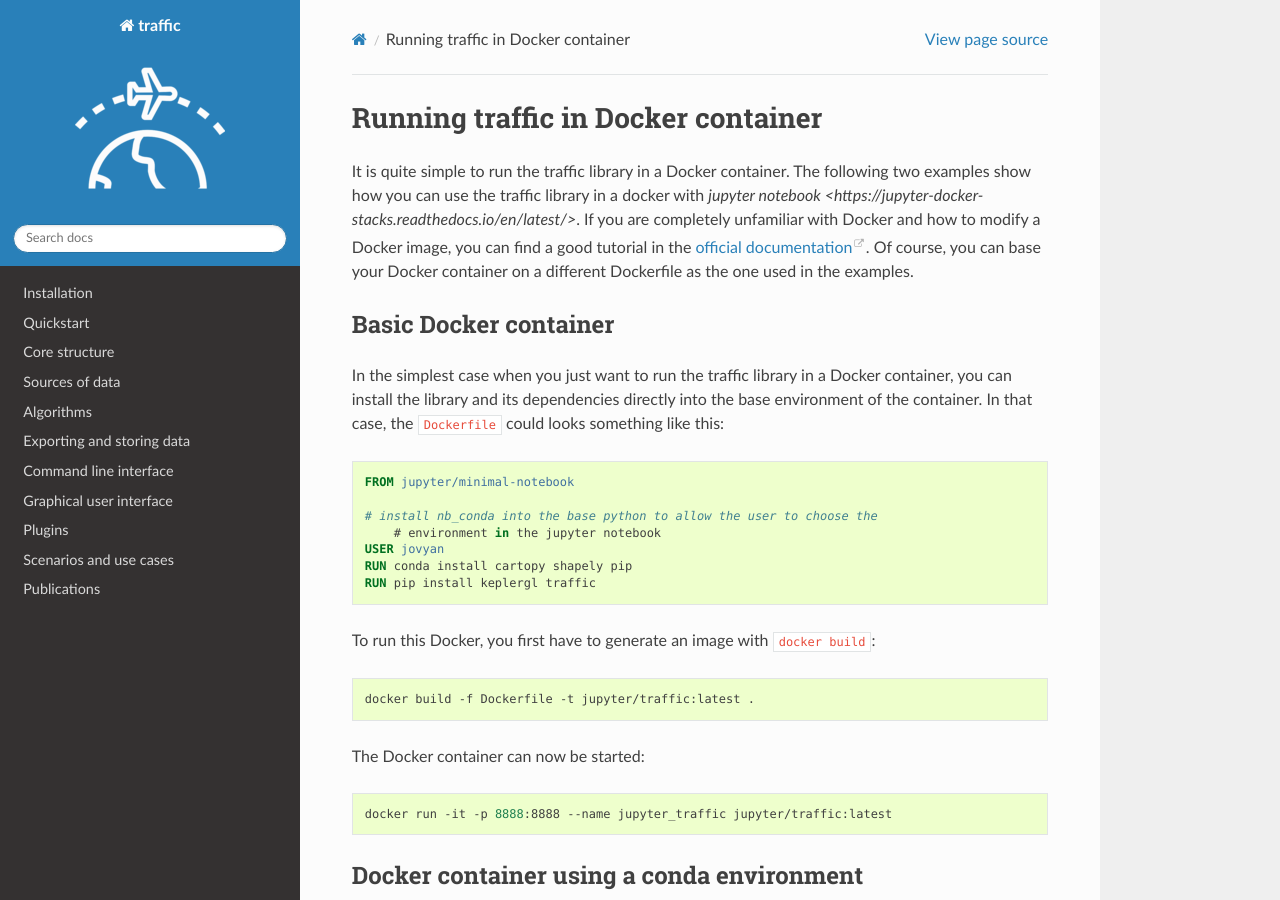
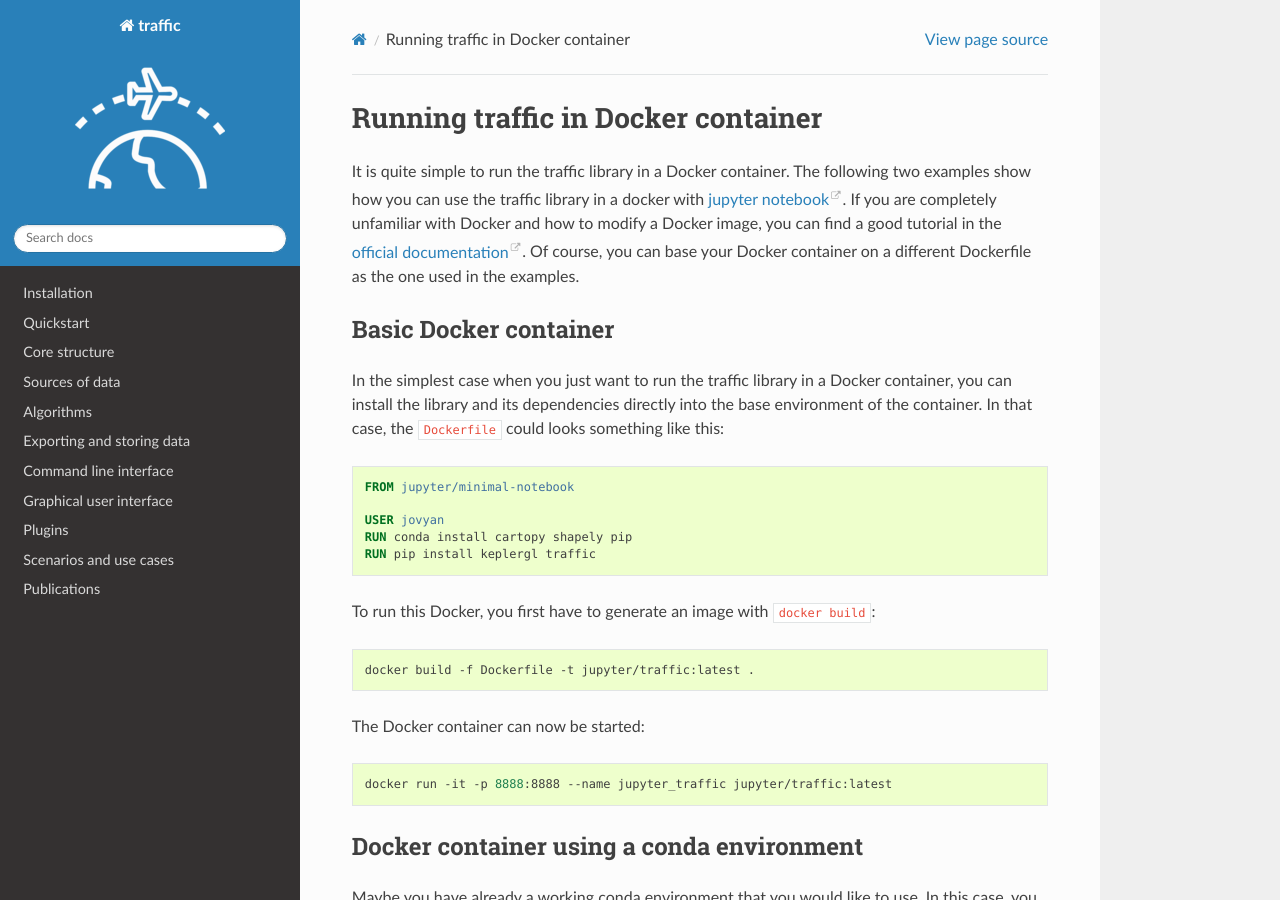
Before and after one commit to xoolive/traffic, a Sphinx documentation site: the page built from docs/docker.rst, in a window 1280 px wide and 900 px high. Built offline with Sphinx 7.4.7 and the Read the Docs theme 2.0.0, drawn with Linux system fonts in a browser that asks for light colours; pages that are not in the unit, such as notebooks, are missing from menus; a script that is not in the unit is left out; comment, search, counter and statistics services are not loaded.

Commit message:
Fixed minor issue with Docker documentation

```diff
--- a/docs/docker.rst
+++ b/docs/docker.rst
@@ -2,7 +2,7 @@
 Running traffic in Docker container
 ===================================
 
-It is quite simple to run the traffic library in a Docker container. The following two examples show how you can use the traffic library in a docker with `jupyter notebook <https://jupyter-docker-stacks.readthedocs.io/en/latest/>`. If you are completely unfamiliar with Docker and how to modify a Docker image, you can find a good tutorial in the `official documentation <https://docs.docker.com/get-started/>`__. Of course, you can base your Docker container on a different Dockerfile as the one used in the examples.
+It is quite simple to run the traffic library in a Docker container. The following two examples show how you can use the traffic library in a docker with `jupyter notebook <https://jupyter-docker-stacks.readthedocs.io/en/latest/>`__. If you are completely unfamiliar with Docker and how to modify a Docker image, you can find a good tutorial in the `official documentation <https://docs.docker.com/get-started/>`__. Of course, you can base your Docker container on a different Dockerfile as the one used in the examples.
 
 Basic Docker container
 ----------------------
@@ -12,8 +12,6 @@ In the simplest case when you just want to run the traffic library in a Docker c
 
     FROM jupyter/minimal-notebook
 
-    # install nb_conda into the base python to allow the user to choose the
-	# environment in the jupyter notebook
     USER jovyan
     RUN conda install cartopy shapely pip
     RUN pip install keplergl traffic
```
